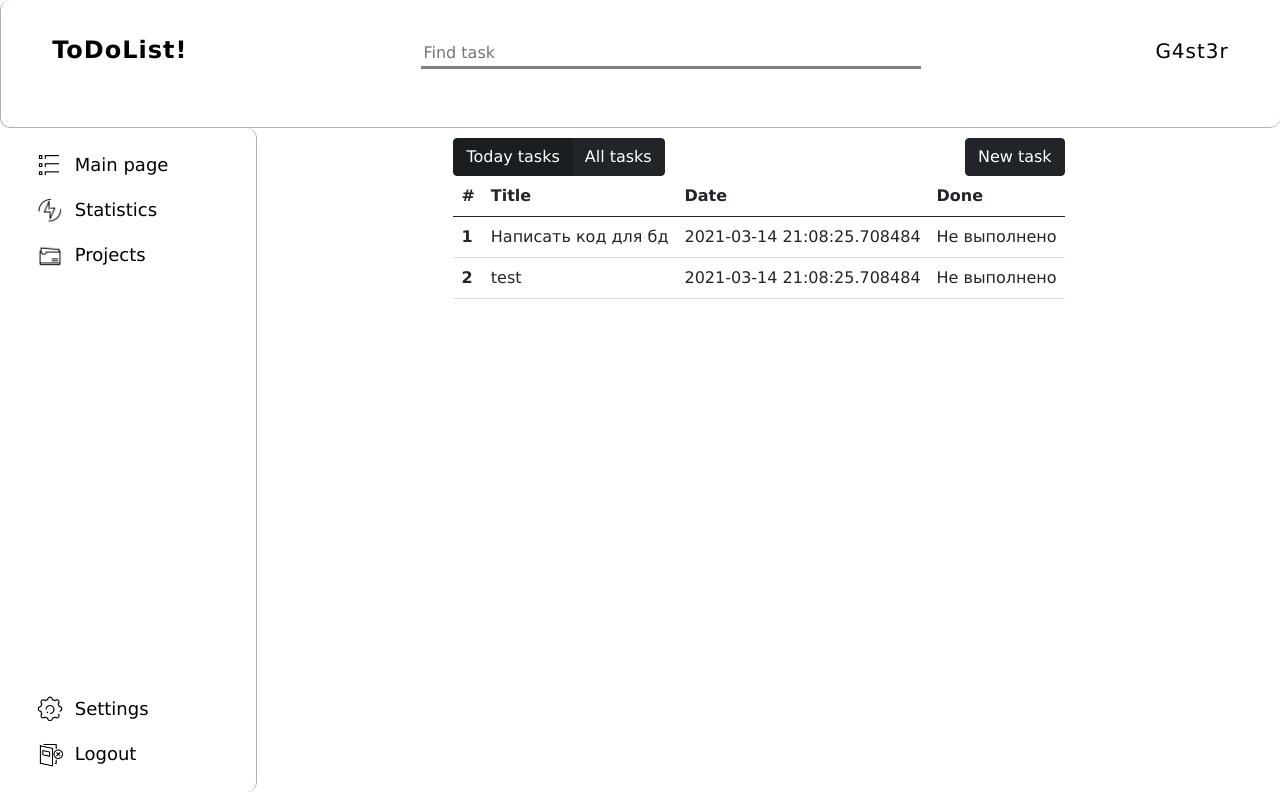
After one commit to dragonfly-d/ToDoList_WEB_Edition, a Flask app: page /Main in a window 1280 px wide. The commit adds this page. Run offline with Flask 2, Linux system fonts and the light colour scheme; data comes from the database, SQL or seed files in the repository; both versions use the stored data as it was after the commit.

Commit message:
Дизайн main
допилил base + добавил кнопки, чтобы сортировать на сегодняшние/все таски

```diff
--- a/main.py
+++ b/main.py
@@ -1,15 +1,47 @@
 from flask import Flask, render_template
 from data import db_session
 from data.users import User
+from data.tasks import Tasks
 
 app = Flask(__name__)
+app.config['SEND_FILE_MAX_AGE_DEFAULT'] = 0
 
 
 @app.route('/')
 def test_page():
     db_sess = db_session.create_session()
     user_name = db_sess.query(User.name).filter(User.id == 4).first()
-    return render_template('base.html', title='Test', user_name=str(user_name)[2:-3])
+    return render_template('base.html', title='Test',
+                           user_name=str(user_name)[2:-3])
+
+
+@app.route('/Main')
+def main_page():
+    db_sess = db_session.create_session()
+    user_name = db_sess.query(User.name).filter(User.id == 4).first()
+    tasks = db_sess.query(Tasks).all()
+    return render_template('main.html', title='Test',
+                           user_name=str(user_name)[2:-3], tasks=tasks)
+
+
+@app.route('/Main/Today')
+def Today_task_page():
+    # Код, фильтрующий таски на сегодня должен быть заместо того, что стоит ниже
+    db_sess = db_session.create_session()
+    user_name = db_sess.query(User.name).filter(User.id == 4).first()
+    tasks = db_sess.query(Tasks).all()
+    return render_template('main.html', Today=True, All=False,
+                           user_name=str(user_name)[2:-3], tasks=tasks)
+
+
+@app.route('/Main/All')
+def All_task_page():
+    # Код, фильтрующий все таски должен быть заместо того, что стоит ниже
+    db_sess = db_session.create_session()
+    user_name = db_sess.query(User.name).filter(User.id == 4).first()
+    tasks = db_sess.query(Tasks).all()
+    return render_template('main.html', All=True, Today=False,
+                           user_name=str(user_name)[2:-3], tasks=tasks)
 
 
 if __name__ == '__main__':
--- a/static/css/styles.css
+++ b/static/css/styles.css
@@ -1,19 +1,126 @@
+* {
+    margin: 0;
+    font-family:Verdana, Geneva, Tahoma, sans-serif;
+}
+
 a {
+    text-decoration: none;
     color: black;
-    text-decoration: none;
+}
+
+a:hover {
+    color: black;
+}
+
+/*  Header  */
+
+header {
+    text-align: justify;
+    letter-spacing: 1px;
+    height: 8em;
+    padding: 2em 4%;
+    border-left: 1px solid rgba(0, 0, 0, 0.3);
+    border-bottom: 1px solid rgba(0, 0, 0, 0.3);
+    border-radius: 10px;
+}
+
+header::after {
+    content: "";
+    display: inline-block;
+    width: 100%;
+}
+
+.header_logo {
+    font-size: 24px;
+    font-weight: bold;
+}
+
+.header_nav {
+    font-size: 20px;
+    color: white;
+
+    display: inline-block;
+
+    padding: auto;
 }
 
 input {
-  width: 1000px;
+    width: 500px;
+    overflow: hidden;
+    border: none;
+    border-bottom: 3px solid gray;
+    outline: none;
+    transition: all 0.33s;
+    transform: scale(1);
+}
+
+input:focus {
+    border-bottom-color: rgb(100, 96, 96);
+    transition: all 0.33s;
+    transform: scale(1.1);
+}
+
+.username {
+    text-decoration: none;
+    color: black;
+    cursor: pointer;
+}
+
+/*  SideBar  */
+
+.side_bar {
+    margin-left: 1px;
+    display: flex;
+    flex-direction: column;
+    justify-content: space-between;
+    height: 664px;
+    width: 20%;
+    border-right: 1px solid rgba(0, 0, 0, 0.3);
+    border-radius: 10px;
+    padding: 15px 20px;
+    float: left;
+}
+
+.sidebar_item {
+    cursor: pointer;
+    padding: 8px 10px;
+    font-size: 18px;
+}
+
+.sidebar_item:hover {
+    background-color: rgba(177, 174, 174, 0.685);
+    border-radius: 8px;
+}
+
+.icon {
+    width: 28px;
+    margin: 0 5px;
+}
+
+/* Trasitions */
+
+.sidebar_item:hover {
+    transition: all 0.3s;
+    transform: scale(1.1);
+}
+
+.sidebar_item {
+    transition: all 0.3s;
+    transform: scale(1);
+}
+
+/* Main-content */
+
+main {
+    float: left;
+    padding: 10px 30px;
+    margin: 0 13%;
 }
 
 .main_header {
     display: flex;
+}
 
-    padding: 3% 50%;
+#new_task {
     float: right;
 }
-
-.header_item {
-    margin: auto 10px;
-}
--- /dev/null
+++ b/templates/404.html
@@ -0,0 +1 @@
+<h1>The page you are trying to access is not found or you have no permissions to do this request.</h1>
--- a/templates/base.html
+++ b/templates/base.html
@@ -10,51 +10,80 @@
             crossorigin="anonymous"
         />
         <link rel="stylesheet" href="static/css/styles.css" />
-        <title>{{ title }}</title>
+        <title>Название страницы</title>
     </head>
     <body>
-        <header class="main_header">
-            <div class="header_item">
+        <header class="header">
+            <div class="header_nav">
+                <a class="header_logo" href="">ToDoList!</a>
+            </div>
+
             <input
                 type="search"
-                    name="search"
-                    id="search"
-                    placeholder="Поиск заметки"
+                name="finder"
+                id="finder"
+                class="finder"
+                placeholder="Find task"
             />
-            </div>
-            <div class="header_item">
-                <a class="user_login"> {{ user_name }} </a>
+
+            <div class="header_nav">
+                <a class="username">{{ user_name }}</a>
             </div>
         </header>
 
-        <main>
-            <div class="SideBar">
-                <div class="SideBar_section">
-                    <div class="SideBar_item">
-                        <a href="#">Главная</a>
+        <div class="side_bar">
+            <div class="sidebar_section">
+                <div class="sidebar_item">
+                    <img
+                        src="static/img/icons/Main_page.png"
+                        alt=""
+                        class="icon"
+                    />
+                    <a href="/Main">Main page</a>
                 </div>
-                    <div class="SideBar_item">
-                        <a href="#">Мои заметки</a>
+                <div class="sidebar_item">
+                    <img
+                        src="static/img/icons/Statistics.png"
+                        alt=""
+                        class="icon"
+                    />
+                    <a href="/Statistics">Statistics</a>
                 </div>
-                    <div class="SideBar_item">
-                        <a href="#">Проекты</a>
+                <div class="sidebar_item">
+                    <img
+                        src="static/img/icons/Projects.png"
+                        alt=""
+                        class="icon"
+                    />
+                    <a href="/Projects">Projects</a>
                 </div>
-                    <div class="SideBar_item">
-                        <a href="#">Календарь</a>
             </div>
 
-                    <div class="SideBar_section">
-                        <div class="SideBar_item">
-                            <a href="#">Настройки</a>
+            <div class="sidebar_section">
+                <div class="sidebar_item">
+                    <img
+                        src="static/img/icons/Settings.png"
+                        alt=""
+                        class="icon"
+                    />
+                    <a href="/Settings">Settings</a>
                 </div>
-                        <div class="SideBar_item">
-                            <a href="#">Выход</a>
+                <div class="sidebar_item">
+                    <img
+                        src="static/img/icons/Logout.png"
+                        alt=""
+                        class="icon"
+                    />
+                    <a href="/Logout">Logout</a>
                 </div>
             </div>
         </div>
-            </div>
-        </main>
 
+        <script
+            src="https://cdn.jsdelivr.net/npm/bootstrap@5.0.0-beta2/dist/js/bootstrap.bundle.min.js"
+            integrity="sha384-b5kHyXgcpbZJO/tY9Ul7kGkf1S0CWuKcCD38l8YkeH8z8QjE0GmW1gYU5S9FOnJ0"
+            crossorigin="anonymous"
+        ></script>
         {% block content %} {% endblock %}
     </body>
 </html>
--- /dev/null
+++ b/templates/main.html
@@ -0,0 +1,33 @@
+{% extends "base.html" %} {% block content %}
+<main>
+    <div class="btn-group">
+        <a href="/Main/Today" class="btn btn-dark active" aria-current="page">Today tasks</a>
+        <a href="/Main/All" class="btn btn-dark">All tasks</a>
+    </div>
+    <button class="btn btn-dark" id="new_task">New task</button>
+    <table class="table table-hover">
+        <thead>
+            <tr>
+                <th scope="col">#</th>
+                <th scope="col">Title</th>
+                <th scope="col">Date</th>
+                <th scope="col">Done</th>
+            </tr>
+        </thead>
+        <tbody>
+            {% for task in tasks %}
+            <tr>
+                <th scope="row">{{ task.id }}</th>
+                <td>{{ task.title }}</td>
+                <td>{{ task.created_date }}</td>
+                {% if task.done == '1' %}
+                <td>Выполнено</td>
+                {% else %}
+                <td>Не выполнено</td>
+                {% endif %}
+            </tr>
+            {% endfor %}
+        </tbody>
+    </table>
+</main>
+{% endblock content %}
```
Also changed, not shown: db_test.py (+2 -16 lines), templates/add_task.html (added, +37 -0 lines), templates/index.html (added, +17 -0 lines), templates/login.html (added, +29 -0 lines), templates/register.html (added, +47 -0 lines), templates/upcoming_tasks.html (added, +20 -0 lines), db/TDLDataBase.db, static/img/icons/Logout.png (added), static/img/icons/Main_page.png (added), static/img/icons/Projects.png (added), static/img/icons/Settings.png (added), static/img/icons/Statistics.png (added), static/img/icons/icons_black.jpg (added). Lines whose indentation alone changed are shown as unchanged.
